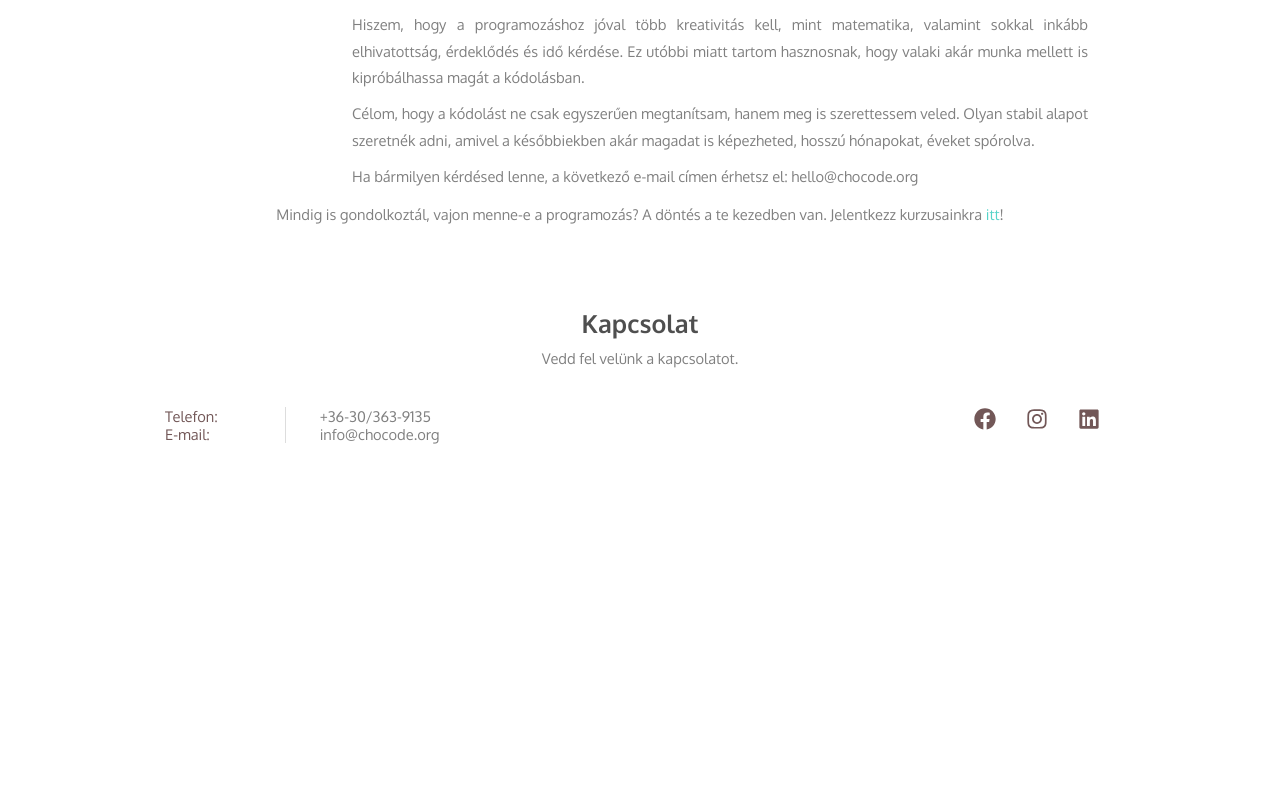
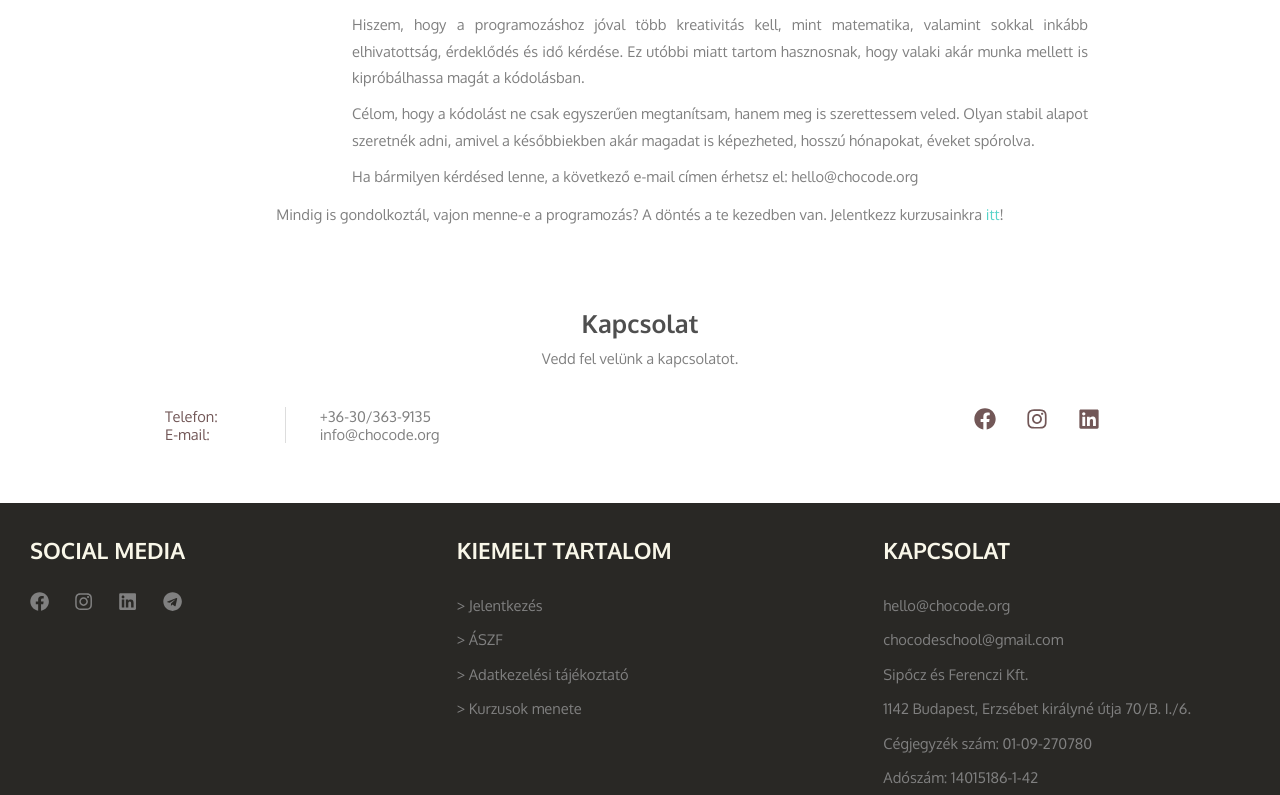
Before and after one commit to ferzs1/chocode-react, a React (Create React App) app: page / in a window 1280 px wide. Shown: the part 2619-3414 px from the top of the page. Before the commit the page ends 3122 px from the top, so only its background shows below. Built offline with nearby package versions, Linux system fonts and the light colour scheme.

Commit message:
Add Footer component

```diff
--- a/src/App.js
+++ b/src/App.js
@@ -1,5 +1,4 @@
 import classes from './App.module.css';
-// import Toolbar from './components/Navigation/Toolbar/Toolbar';
 import Layout from './hoc/Layout/Layout';
 import Header from './components/UI/Header/Header';
 import AboutUs from './components/content/AboutUs/AboutUs';
@@ -8,6 +7,7 @@ import Discounts from './components/content/Discounts/Discounts';
 import Packages from './components/content/Packages/Packages';
 import Teachers from './components/content/Teachers/Teachers';
 import Contact from './components/content/Contact/Contact';
+import Footer from './components/UI/Footer/Footer';
 
 function App() {
   return (
@@ -20,7 +20,7 @@ function App() {
           			<Packages />
 					<Teachers />
 					<Contact />
-					{/* <Footer /> */}
+					<Footer />
 				</Layout>
 			</div>
 		</ParallaxProvider>
--- /dev/null
+++ b/src/components/UI/Footer/Footer.js
@@ -0,0 +1,56 @@
+import React from 'react';
+import classes from './Footer.module.css';
+import {
+	FaInstagram,
+	FaFacebook,
+	FaLinkedin,
+	FaTelegram,
+} from 'react-icons/fa';
+
+const footer = (props) => {
+	return (
+		<div className={classes.Footer}>
+			<section className={classes.Social}>
+				<h3>Social media</h3>
+				<a href="https://facebook.com/chocodeofficial">
+					<FaFacebook />
+				</a>
+				<a href="https://instagram.com/chocodeofficial">
+					<FaInstagram />
+				</a>
+				<a href="https://www.linkedin.com/company/chocode/">
+					<FaLinkedin />
+				</a>
+				<a href="https://t.me/chocode">
+					<FaTelegram />
+				</a>
+			</section>
+			<section className={classes.Links}>
+				<h3>Kiemelt tartalom</h3>
+				<p>
+					<a href="/apply">Jelentkezés</a>
+				</p>
+				<p>
+					<a href="/aszf">ÁSZF</a>
+				</p>
+				<p>
+					<a href="/adatkezeles">Adatkezelési tájékoztató</a>
+				</p>
+				<p>
+					<a href="/courses">Kurzusok menete</a>
+				</p>
+			</section>
+			<section>
+				<h3>Kapcsolat</h3>
+				<p>hello@chocode.org</p>
+				<p>chocodeschool@gmail.com</p>
+				<p>Sipőcz és Ferenczi Kft.</p>
+				<p>1142 Budapest, Erzsébet királyné útja 70/B. I./6.</p>
+				<p>Cégjegyzék szám: 01-09-270780</p>
+				<p>Adószám: 14015186-1-42</p>
+			</section>
+		</div>
+	);
+};
+
+export default footer;
--- /dev/null
+++ b/src/components/UI/Footer/Footer.module.css
@@ -0,0 +1,54 @@
+.Footer {
+    width: 100%;
+    background-color: #292825;
+    color: gray;
+    display: flex;
+    flex-flow: column;
+}
+
+.Footer h3 {
+    text-transform: uppercase;
+    color: #f9f7e9;
+    margin: 30px 0 20px 0;
+}
+.Footer p {
+    font-size: 11pt;
+}
+
+.Footer section {
+    text-align: left;
+    margin: 0 auto;
+    width: 300px;
+    line-height: 1.8em;
+}
+
+.Links a, .Social a {
+    color: gray;
+}
+
+.Links a:before {
+    content: "> ";
+}
+
+.Links a:hover, .Social a:hover {
+    color: #94ecdc;
+}
+
+.Social a {
+    padding-right: 10px;
+    margin-right: 15px;
+}
+
+
+@media (min-width: 800px) {
+    .Footer {
+        flex-flow: row;
+        justify-content: center;
+    }
+
+    .Footer section {
+        width: 400px;
+        margin: 0 30px;
+        padding: 2  0px;
+    }
+}
```
